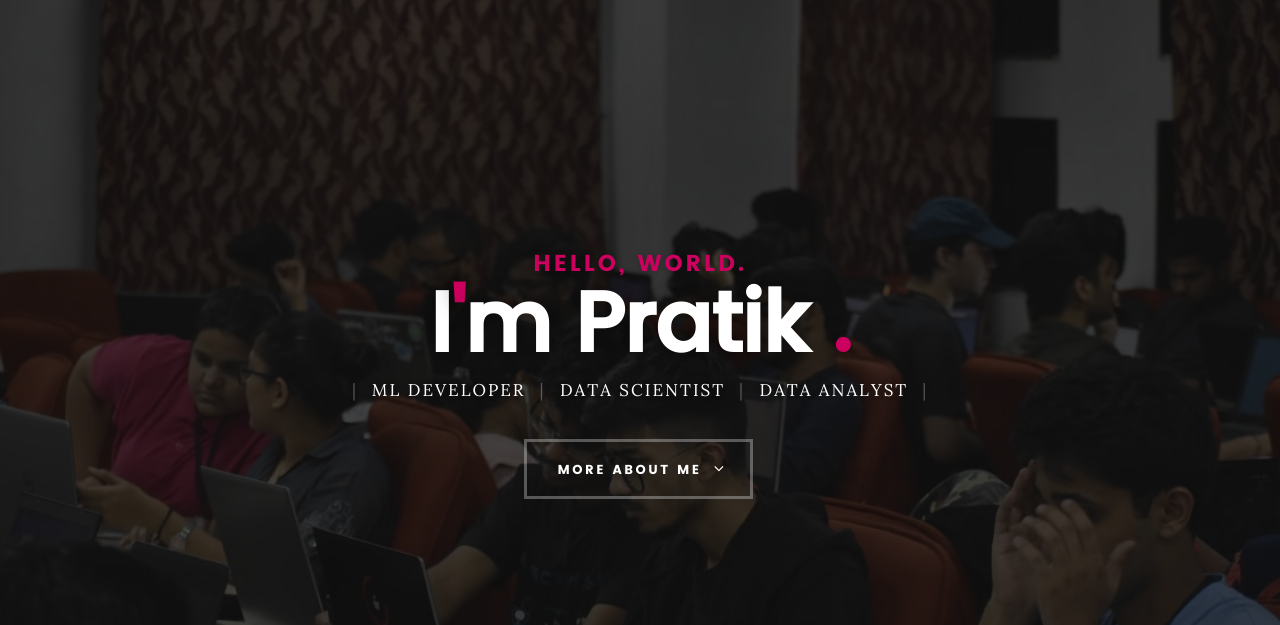
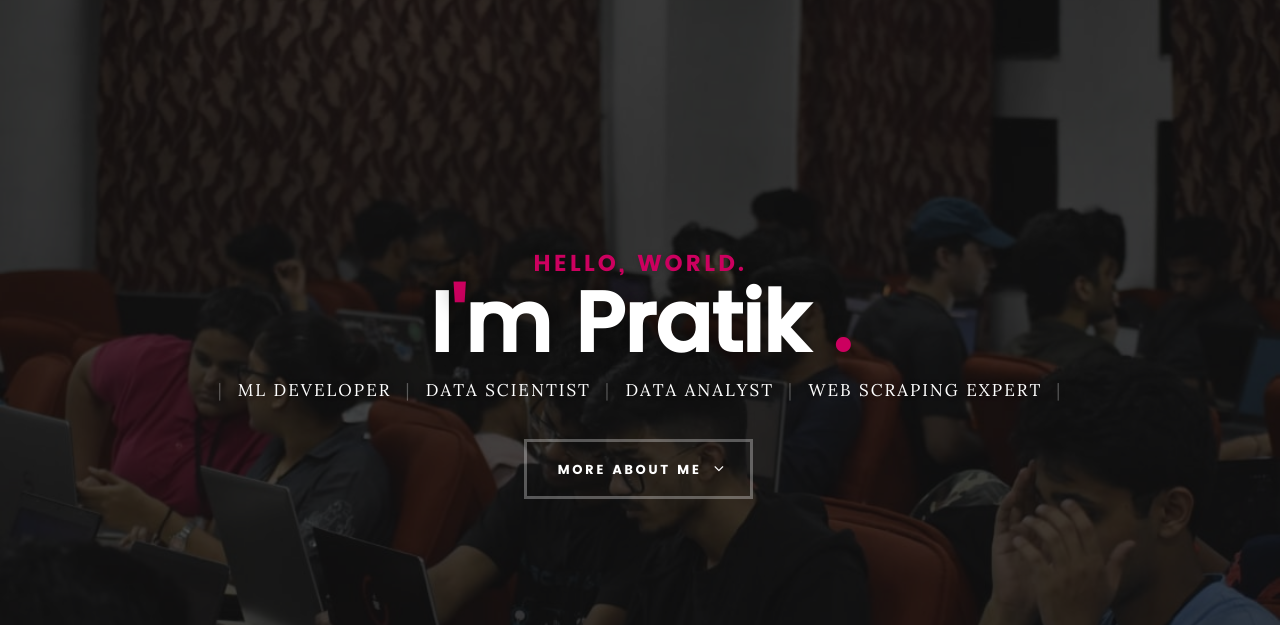
Before and after one commit to Pratikdomadiya/Pratikdomadiya.github.io, a plain HTML site: page Portfolio/index.html in a window 1280 px wide. Shown: the top 625 px of the page. Drawn offline with Linux system fonts and the light colour scheme; files whose address does not match are found by name.

Commit message:
Update index.html

```diff
--- a/Portfolio/index.html
+++ b/Portfolio/index.html
@@ -123,6 +123,7 @@
                         <span>ML Developer</span>
                         <span>Data scientist</span>
                         <span>Data Analyst</span>
+			    <span>Web Scraping Expert</span>
                     </p>
 
 	   			<a class="button stroke smoothscroll" href="#about" title="">More About Me</a>
```
